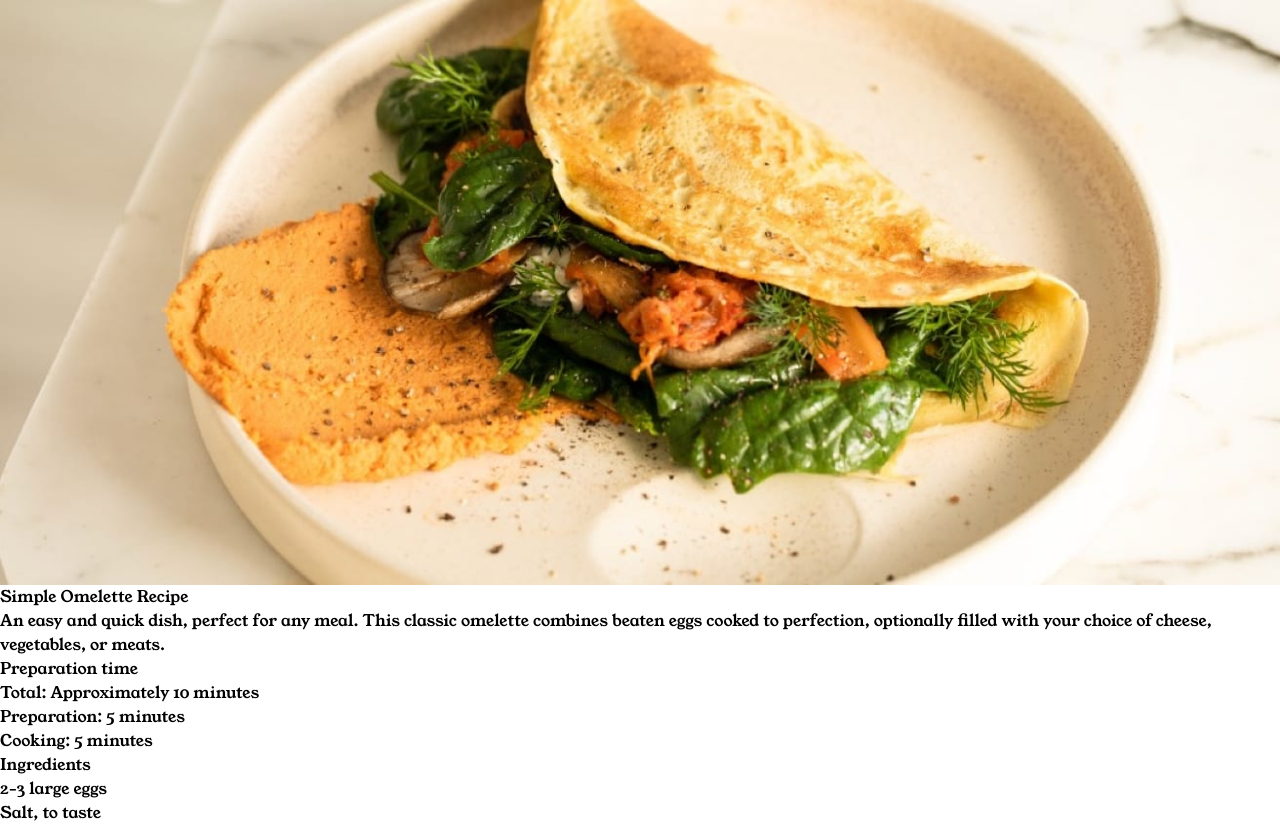
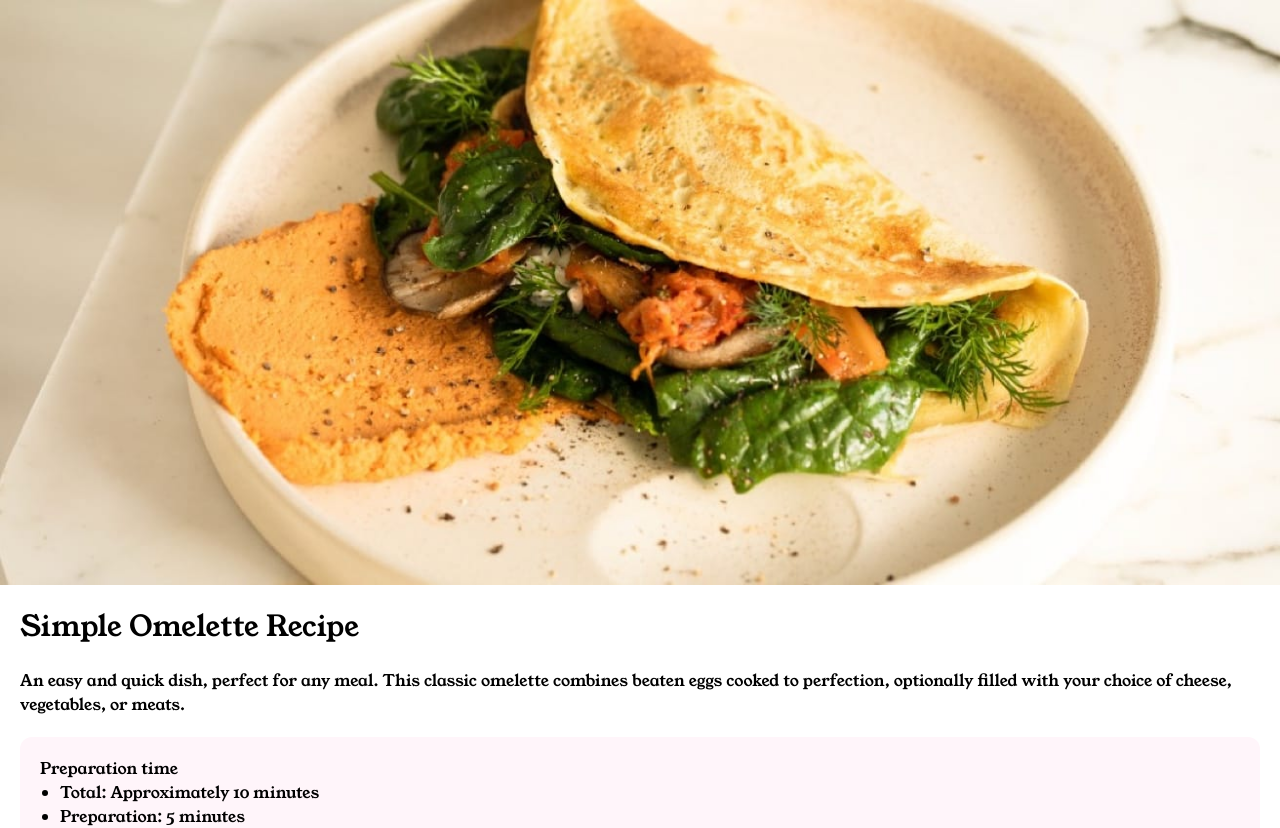
Before and after one commit to 7savv7/frontendmentor, a React (Vite) app in the folder newbie/recipe-page/: page / in a window 1280 px wide. Shown: the top 828 px of the page. Built offline with nearby package versions, Linux system fonts and the light colour scheme.

Commit message:
[recipe-page]: Add spacing

```diff
--- a/newbie/recipe-page/src/App.tsx
+++ b/newbie/recipe-page/src/App.tsx
@@ -3,7 +3,8 @@ function App() {
     <div className="min-h-svh lg:min-h-screen">
       <img src="/images/image-omelette.jpeg" alt="omelette" />
 
-      <h1>Simple Omelette Recipe</h1>
+      <div className="p-5 flex flex-col gap-5">
+        <h1 className="text-[1.8em]">Simple Omelette Recipe</h1>
 
         <p>
           An easy and quick dish, perfect for any meal. This classic omelette
@@ -11,10 +12,10 @@ function App() {
           choice of cheese, vegetables, or meats.
         </p>
 
-      <div>
+        <div className="bg-rose-50 rounded-xl p-5">
           <p>Preparation time</p>
 
-        <ul>
+          <ul className="list-disc pl-5">
             <li>Total: Approximately 10 minutes</li>
             <li>Preparation: 5 minutes</li>
             <li>Cooking: 5 minutes</li>
@@ -41,20 +42,20 @@ function App() {
           <ol>
             <li>
               Beat the eggs: In a bowl, beat the eggs with a pinch of salt and
-            pepper until they are well mixed. You can add a tablespoon of water
-            or milk for a fluffier texture.
+              pepper until they are well mixed. You can add a tablespoon of
+              water or milk for a fluffier texture.
             </li>
             <li>
-            Heat the pan: Place a non-stick frying pan over medium heat and add
-            butter or oil.
+              Heat the pan: Place a non-stick frying pan over medium heat and
+              add butter or oil.
             </li>
             <li>
               Cook the omelette: Once the butter is melted and bubbling, pour in
               the eggs. Tilt the pan to ensure the eggs evenly coat the surface.
             </li>
             <li>
-            Add fillings (optional): When the eggs begin to set at the edges but
-            are still slightly runny in the middle, sprinkle your chosen
+              Add fillings (optional): When the eggs begin to set at the edges
+              but are still slightly runny in the middle, sprinkle your chosen
               fillings over one half of the omelette.
             </li>
             <li>
@@ -62,7 +63,9 @@ function App() {
               one edge and fold it over the fillings. Let it cook for another
               minute, then slide it onto a plate.
             </li>
-          <li>Enjoy: Serve hot, with additional salt and pepper if needed.</li>
+            <li>
+              Enjoy: Serve hot, with additional salt and pepper if needed.
+            </li>
           </ol>
         </div>
 
@@ -92,6 +95,7 @@ function App() {
           </table>
         </div>
       </div>
+    </div>
   );
 }
 
```
Lines whose indentation alone changed are shown as unchanged.
